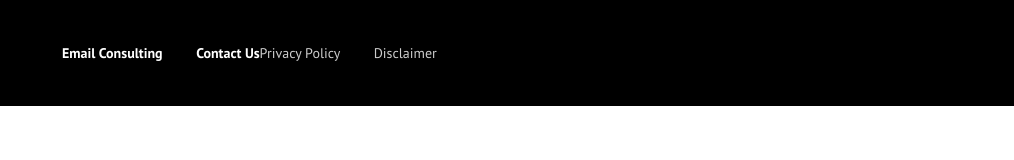
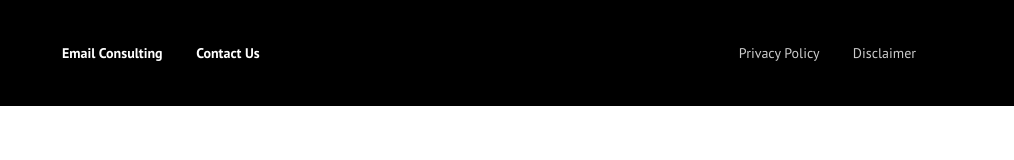
Before and after one commit to Nezna1ka/GeniusMail, a plain HTML site: page index.html in a window 1280 px wide. Shown: the full height of the page, 266-1280 px from the left. Drawn offline with Linux system fonts and the light colour scheme.

Commit message:
End of work with header

```diff
--- a/css/style.css
+++ b/css/style.css
@@ -43,5 +43,6 @@ a {
 }
 
 .info-header-nav {
-    color: rgba(255, 255, 255, 0.8)
+    color: rgba(255, 255, 255, 0.8);
+    margin-left: auto;
 }
```
